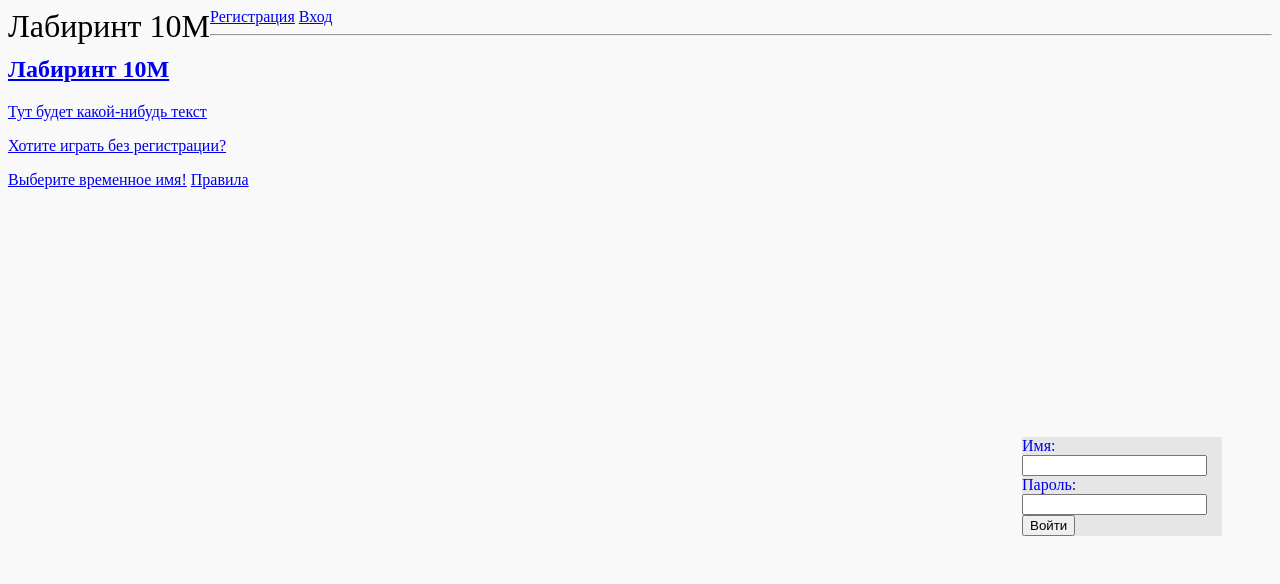
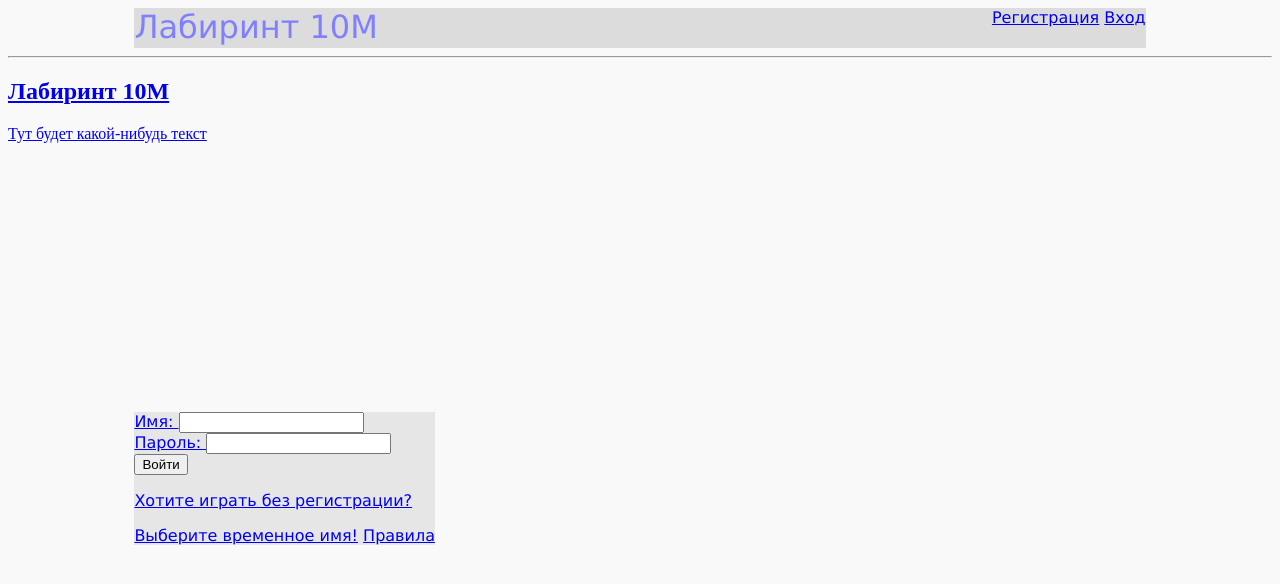
Before and after one commit to m20-sch57/labyrinth, a Flask app: page / in a window 1280 px wide. Shown: the top 584 px of the page. Run offline with Flask 2, Linux system fonts and the light colour scheme.

Commit message:
Переделаны классы CSS под имеющиеся в коде.

```diff
--- a/app/static/stylesheets/light.css
+++ b/app/static/stylesheets/light.css
@@ -2,23 +2,29 @@ html, body {
 	background: rgb(249, 249, 249);
 }
 
-.navbar {
+[class^='navbar'] {
 	font-family: Verdana;
 	color: rgb(128, 128, 255);
-	text-align: right;
-	height: 40px;
-}
-
-.loginform {
-	background: rgb(230, 230, 230);
-	float: right;
-	position: relative;
-	width: 200px;
-	margin-top: 300px;
-	margin-right: 50px;
 }
 
 #logo {
 	position: relative;
 	float: left;
 	font-size: 24pt;
+}
+
+.navbar-sidebar {
+	position: relative;
+	float: left;
+	margin-top: 20%;
+	margin-left: 10%;
+	background: rgb(230, 230, 230);
+}
+
+.navbar-upper {
+	height: 40px;
+	text-align: right;
+	background: rgb(220, 220, 220);
+	margin-right: 10%;
+	margin-left: 10%;
+}
```
